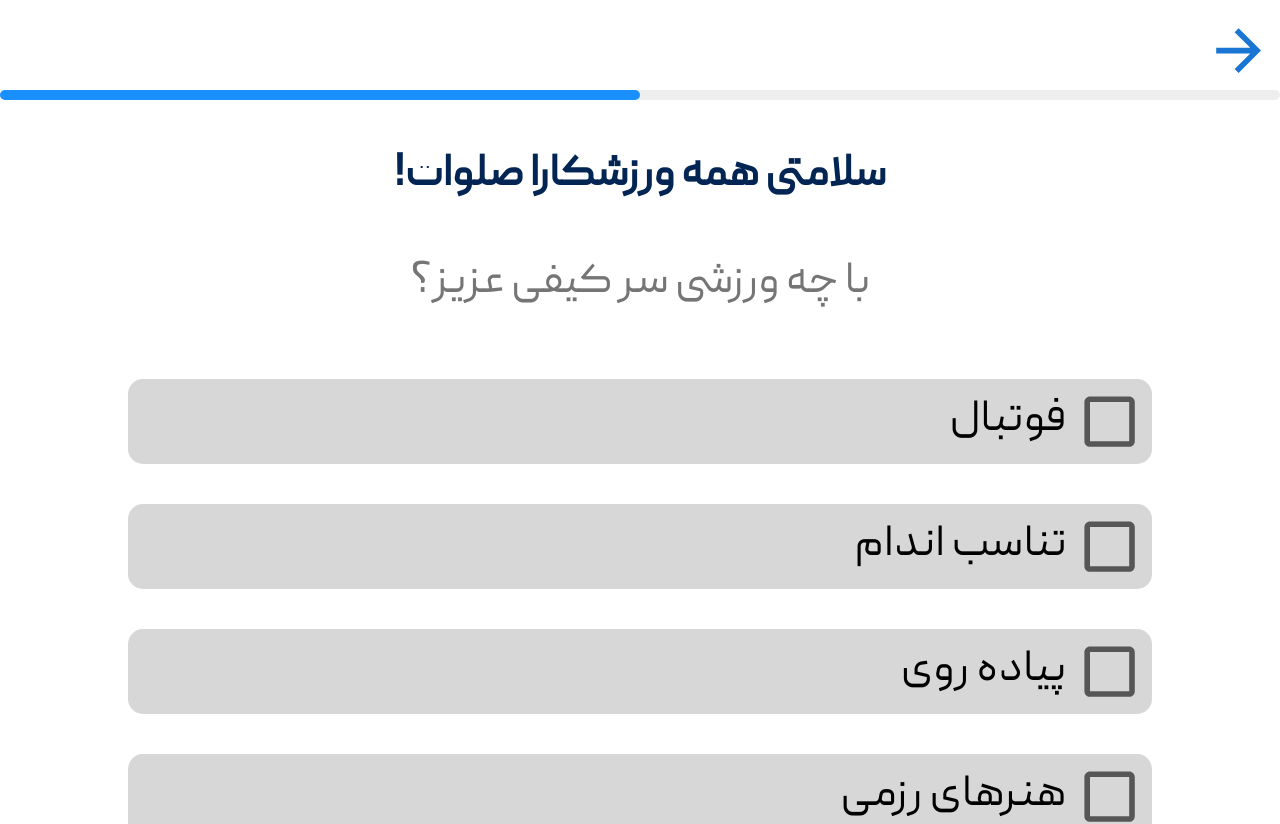
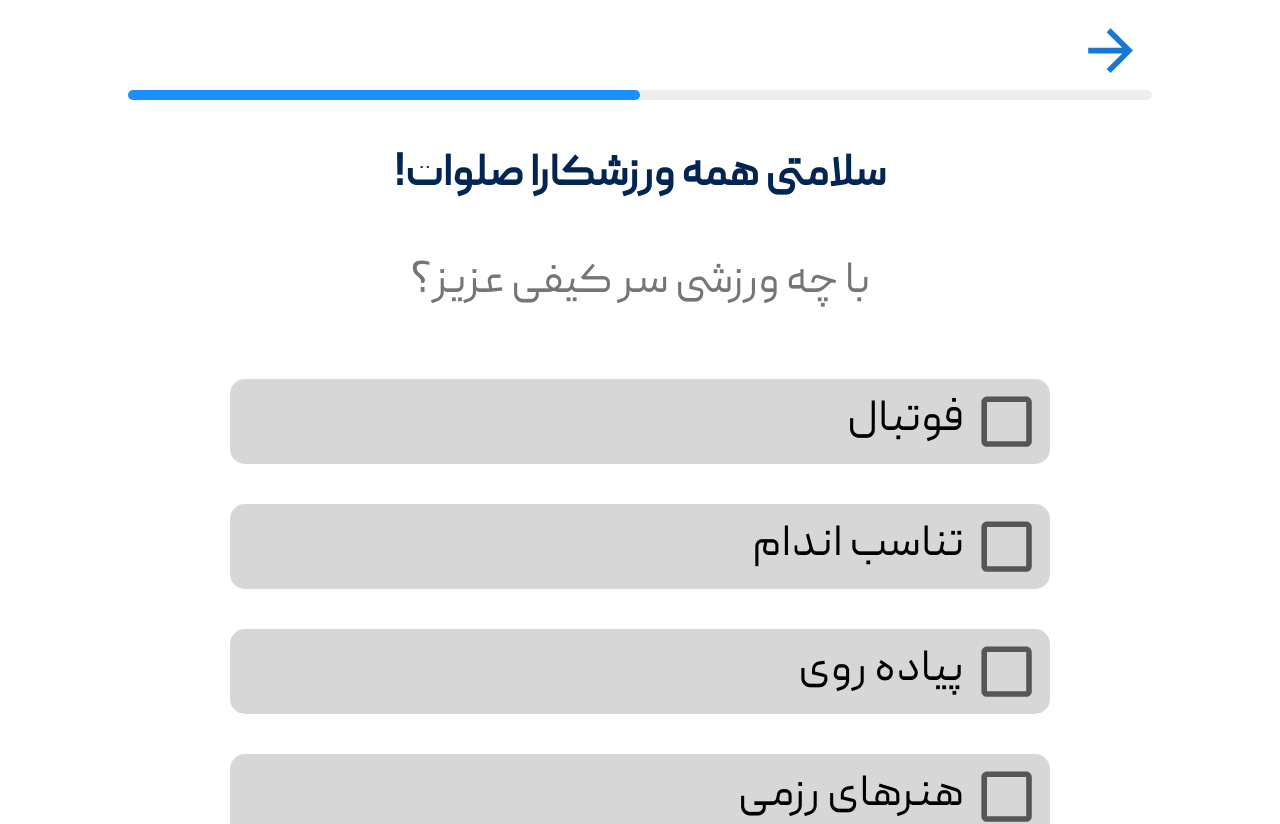
Before and after one commit to sangarsazan/frontend, a React (Create React App) app: page /sports in a window 1280 px wide. Shown: the top 824 px of the page. Built offline with nearby package versions, Linux system fonts and the light colour scheme.

Commit message:
update sports page

```diff
--- a/src/pages/sports/index.js
+++ b/src/pages/sports/index.js
@@ -8,7 +8,7 @@ import StepBar from "../../components/stepBar";
 
 const SportPage = () => {
     return (
-        <>
+        <div className={Styles.container}>
             <ButtonArrow className={Styles.btnForward} sx={{mt:1.4 ,}}><ArrowForwardIcon/></ButtonArrow>
             <div className={Styles.progressBar}>
                 <StepBar variant="determinate" value={"50"} />
@@ -46,7 +46,7 @@ const SportPage = () => {
             <div className={Styles.btnWrapper}>
                 <Button className={Styles.btn} text={"دیگه تمومه!"}/>
             </div>
-        </>
+        </div>
 
     );
 };
--- a/src/pages/sports/sports.module.css
+++ b/src/pages/sports/sports.module.css
@@ -38,3 +38,7 @@
     display: flex;
     justify-content: center;
 }
+.container {
+    width: 80%;
+    margin:0 auto;
+}
```
